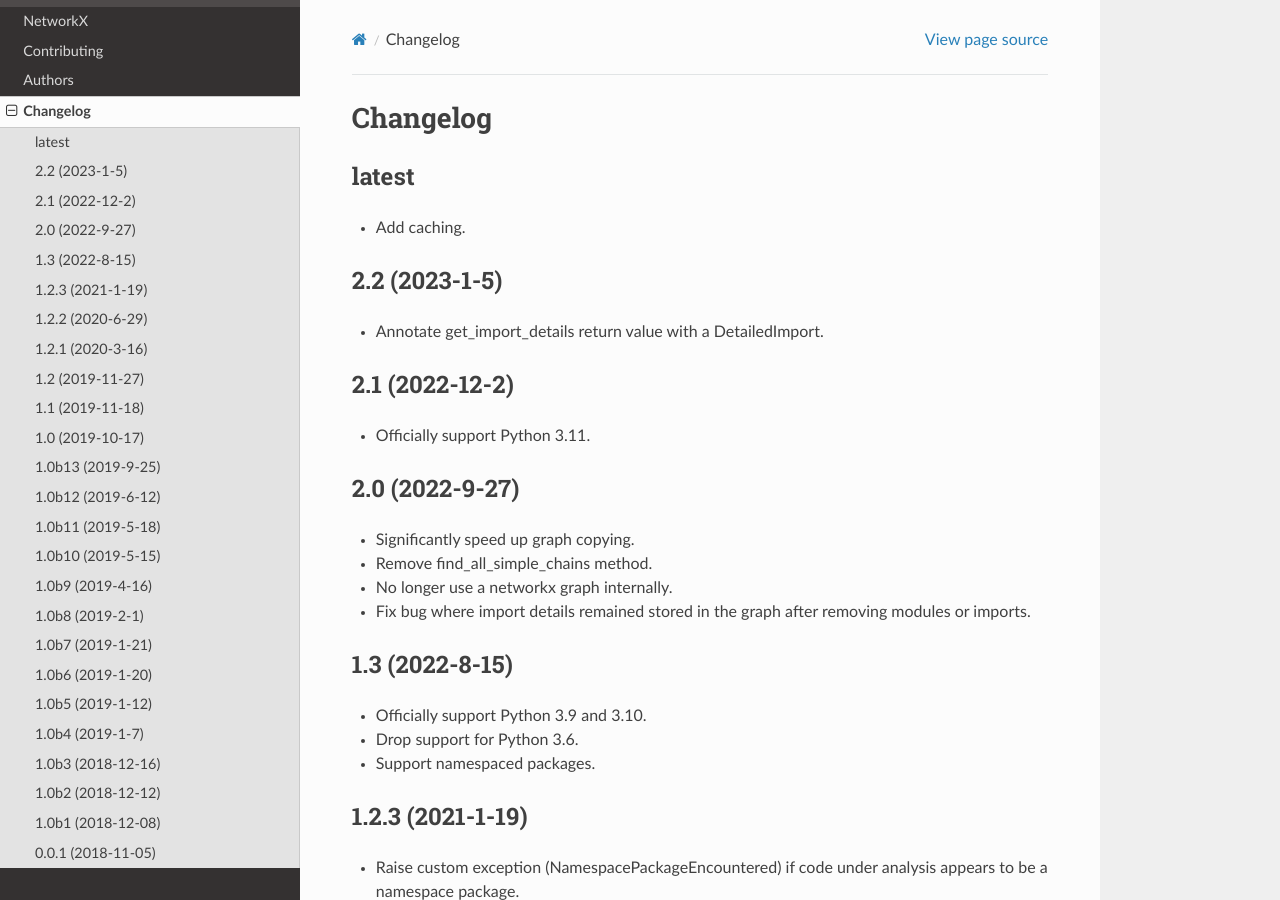
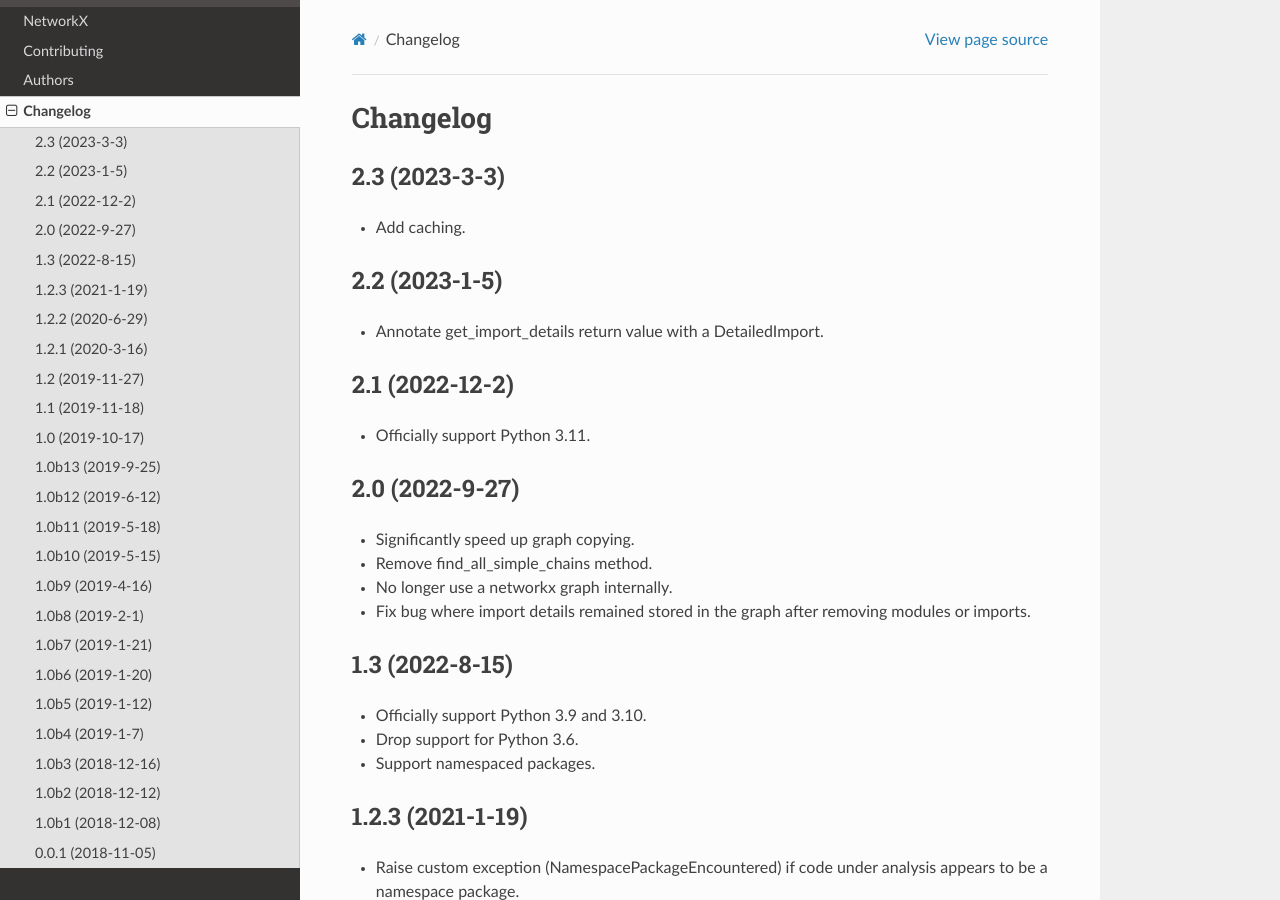
Before and after one commit to seddonym/grimp, a Sphinx documentation site: the page built from docs/changelog.rst, in a window 1280 px wide and 900 px high. Built offline with Sphinx 7.4.7 and the Read the Docs theme 2.0.0, drawn with Linux system fonts in a browser that asks for light colours.

Commit message:
Release v2.3

```diff
--- a/CHANGELOG.rst
+++ b/CHANGELOG.rst
@@ -2,8 +2,8 @@
 Changelog
 =========
 
-latest
-------
+2.3 (2023-3-3)
+--------------
 
 * Add caching.
 
--- a/docs/conf.py
+++ b/docs/conf.py
@@ -26,7 +26,7 @@
 # The short X.Y version
 version = ''
 # The full version, including alpha/beta/rc tags
-release = '2.2'
+release = '2.3'
 
 
 # -- General configuration ---------------------------------------------------
--- a/setup.py
+++ b/setup.py
@@ -21,7 +21,7 @@
 
 setup(
     name='grimp',
-    version='2.2',
+    version='2.3',
     license='BSD 2-Clause License',
     description="Builds a queryable graph of the imports within one or more Python packages.",
     long_description=read('README.rst'),
--- a/src/grimp/__init__.py
+++ b/src/grimp/__init__.py
@@ -1,4 +1,4 @@
-__version__ = "2.2"
+__version__ = "2.3"
 
 from .domain.valueobjects import Module, DirectImport
 from .application.ports.graph import DetailedImport
```
